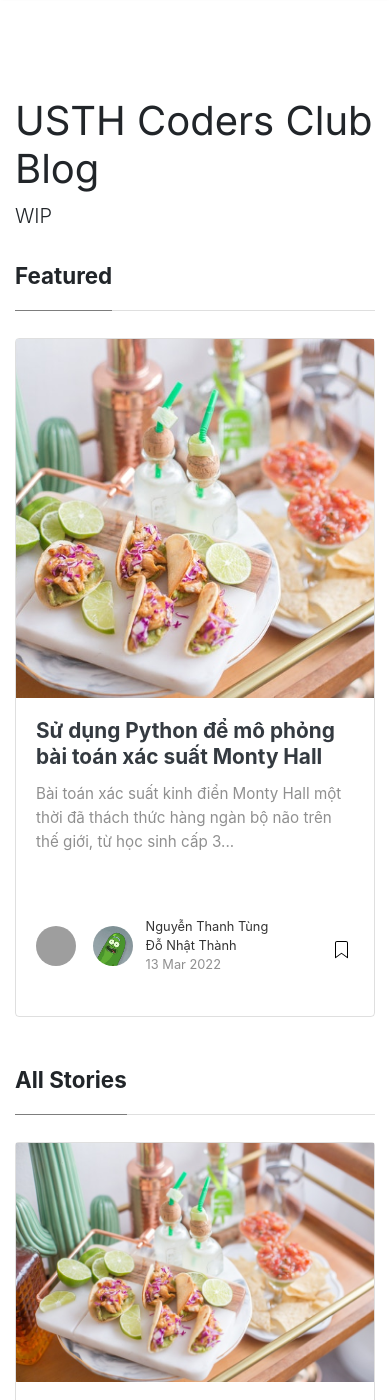
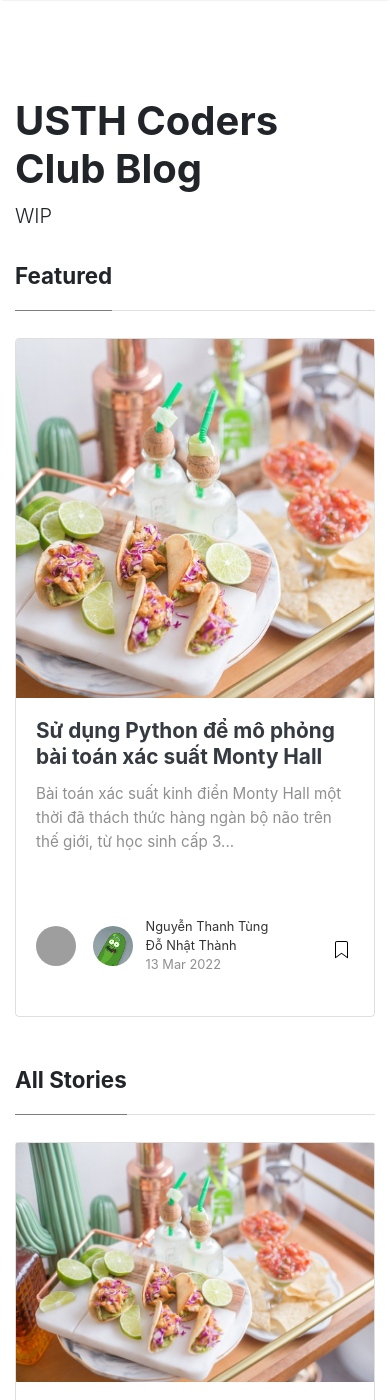
Before and after one commit to USTH-Coders-Club/USTH-Coders-Club.github.io, a Jekyll site: the page built from index.html, in a window 390 px wide and 1400 px high. Built offline with Jekyll 4.4.1, drawn with Linux system fonts in a browser that asks for light colours; nearby versions of some CDN libraries; the list of posts is cut into pages by our own code; grey boxes are pictures that could not be loaded.

Commit message:
[site] update font

```diff
--- a/assets/css/screen.css
+++ b/assets/css/screen.css
@@ -3,12 +3,16 @@
 Copyright: Sal, WowThemes.net, https://www.wowthemes.net
 License: https://www.wowthemes.net/freebies-license/
 */
-@media screen and (min-width:1500px) {
-    html { font-size:18px; } /* Increase the font size on higher resolutions */
-    .container {max-width:80%;}
+@media screen and (min-width: 1500px) {
+    html {
+        font-size: 18px;
+    } /* Increase the font size on higher resolutions */
+    .container {
+        max-width: 80%;
+    }
 }
 html {
-    font-family: "Roboto";
+    font-family: "Inter", "Roboto", sans-serif;
 }
 .mainheading {
     padding: 1rem 0rem;
@@ -27,10 +31,10 @@
 pre {
     -moz-box-sizing: border-box;
     box-sizing: border-box;
-    border: #E3EDF3 1px solid;
+    border: #e3edf3 1px solid;
     width: 100%;
     padding: 7px;
-    font-size: .9rem;
+    font-size: 0.9rem;
     white-space: pre;
     overflow: auto;
     background: #fff;
@@ -41,8 +45,8 @@
 }
 
 .mediumnavigation {
-    background: rgba(255, 255, 255, .97);
-    box-shadow: 0 2px 2px -2px rgba(0, 0, 0, .15);
+    background: rgba(255, 255, 255, 0.97);
+    box-shadow: 0 2px 2px -2px rgba(0, 0, 0, 0.15);
     transition: top 0.2s ease-in-out;
 }
 
@@ -66,7 +70,7 @@
 }
 
 .section-title h2 {
-    border-bottom: 1px solid rgba(0, 0, 0, .125);
+    border-bottom: 1px solid rgba(0, 0, 0, 0.125);
     margin-bottom: 25px;
     font-weight: 700;
     font-size: 1.4rem;
@@ -74,7 +78,7 @@
 }
 
 .section-title span {
-    border-bottom: 1px solid rgba(0, 0, 0, .44);
+    border-bottom: 1px solid rgba(0, 0, 0, 0.44);
     display: inline-block;
     padding-bottom: 20px;
     margin-bottom: -1px;
@@ -91,7 +95,7 @@
     margin-bottom: 0rem;
 }
 
-@media (min-width:576px) {
+@media (min-width: 576px) {
     .card-columns.listfeaturedtag {
         -webkit-column-count: 2;
         -moz-column-count: 2;
@@ -99,7 +103,7 @@
     }
 }
 
-@media (min-width:992px) {
+@media (min-width: 992px) {
     .navbar-expand-lg .navbar-nav .nav-link {
         padding-right: 0.8rem;
         padding-left: 0.8rem;
@@ -107,9 +111,9 @@
 }
 
 .listfeaturedtag {
-    border: 1px solid rgba(0, 0, 0, .125);
-    border-radius: .25rem;
-    transition: all 0.3s cubic-bezier(.25, .8, .25, 1);
+    border: 1px solid rgba(0, 0, 0, 0.125);
+    border-radius: 0.25rem;
+    transition: all 0.3s cubic-bezier(0.25, 0.8, 0.25, 1);
 }
 
 .listfeaturedtag .wrapthumbnail {
@@ -134,8 +138,8 @@
     display: block;
     background-position: 38% 22% !important;
     background-origin: border-box !important;
-    border-top-left-radius: .25rem;
-    border-bottom-left-radius: .25rem;
+    border-top-left-radius: 0.25rem;
+    border-bottom-left-radius: 0.25rem;
 }
 
 .listfeaturedtag .card-block {
@@ -151,7 +155,7 @@
 
 .listfeaturedtag h4.card-text,
 .listrecent h4.card-text {
-    color: rgba(0, 0, 0, .44);
+    color: rgba(0, 0, 0, 0.44);
     font-size: 0.95rem;
     line-height: 1.6;
     font-weight: 400;
@@ -164,7 +168,7 @@
     max-height: 100%;
 }
 
-@media (max-width:991px) {
+@media (max-width: 991px) {
     .featured-box-img-cover {
         height: auto;
         width: 100%;
@@ -172,7 +176,7 @@
 }
 
 .wrapfooter {
-    font-size: .8rem;
+    font-size: 0.8rem;
     display: flex;
     align-items: center;
     margin-bottom: 15px;
@@ -200,7 +204,7 @@
 
 .post-top-meta span {
     font-size: 0.9rem;
-    color: rgba(0, 0, 0, .44);
+    color: rgba(0, 0, 0, 0.44);
     display: inline-block;
 }
 
@@ -230,7 +234,7 @@
 
 span.post-date,
 span.post-read {
-    color: rgba(0, 0, 0, .44);
+    color: rgba(0, 0, 0, 0.44);
 }
 
 span.post-read-more {
@@ -241,12 +245,12 @@
 }
 
 span.post-read-more a {
-    color: rgba(0, 0, 0, .44);
+    color: rgba(0, 0, 0, 0.44);
 }
 
 span.post-name a,
 span.post-read-more a:hover {
-    color: rgba(0, 0, 0, .8);
+    color: rgba(0, 0, 0, 0.8);
 }
 
 .dot:after {
@@ -286,7 +290,7 @@
 
 .mediumnavigation .dropdown-menu {
     border: 1px solid rgba(0, 0, 0, 0.08);
-    margin: .5rem 0 0;
+    margin: 0.5rem 0 0;
 }
 
 .mediumnavigation .nav-item,
@@ -307,7 +311,7 @@
 }
 
 .mainheading h1.sitetitle {
-    font-family: "Inter";
+    font-weight: bold;
 }
 
 .mainheading h1.posttitle {
@@ -316,11 +320,11 @@
 }
 
 .footer {
-    border-top: 1px solid rgba(0, 0, 0, .05) !important;
+    border-top: 1px solid rgba(0, 0, 0, 0.05) !important;
     padding-top: 15px;
     padding-bottom: 12px;
     font-size: 0.8rem;
-    color: rgba(0, 0, 0, .44);
+    color: rgba(0, 0, 0, 0.44);
     margin-top: 50px;
     margin-bottom: 62px;
     position: relative;
@@ -328,20 +332,20 @@
 }
 
 .link-dark {
-    color: rgba(0, 0, 0, .8);
+    color: rgba(0, 0, 0, 0.8);
 }
 
 .article-post {
     font-size: 1.1rem;
     line-height: 1.84;
-    color: rgba(0, 0, 0, .8);
+    color: rgba(0, 0, 0, 0.8);
 }
 
 blockquote {
     border-left: 4px solid #00ab6b;
     padding: 0 20px;
     font-style: italic;
-    color: rgba(0, 0, 0, .5);
+    color: rgba(0, 0, 0, 0.5);
 }
 
 .article-post p,
@@ -390,23 +394,23 @@
     top: 100px;
 }
 
-@media (min-width:1024px) {
+@media (min-width: 1024px) {
     .share ul li {
         display: block;
     }
 }
 
-@media (max-width:999px) {
+@media (max-width: 999px) {
     .featured-box-img-cover {
         height: 359px;
     }
 
     .alertbar {
-        position: relative !Important;
+        position: relative !important;
         margin-bottom: 20px;
         margin-top: 20px;
-        box-shadow: none !Important;
-        padding-right: 14px !Important;
+        box-shadow: none !important;
+        padding-right: 14px !important;
     }
 
     #comments {
@@ -414,7 +418,7 @@
     }
 
     .jumbotron.fortags {
-        margin-bottom: 0 !Important;
+        margin-bottom: 0 !important;
     }
 
     .alertbar form {
@@ -427,13 +431,13 @@
     }
 
     .alertbar input[type="submit"] {
-        border-radius: 3px !Important;
+        border-radius: 3px !important;
     }
 
     .alertbar input[type="email"] {
-        margin-right: 0px !Important;
+        margin-right: 0px !important;
         display: block;
-        border-right: 1px solid #ddd !Important;
+        border-right: 1px solid #ddd !important;
         margin-bottom: 10px;
     }
 
@@ -461,13 +465,13 @@
     }
 }
 
-@media (max-width:1024px) {
+@media (max-width: 1024px) {
     .post-top-meta .col-md-10 {
         text-align: center;
     }
 }
 
-@media (max-width:767px) {
+@media (max-width: 767px) {
     .post-top-meta.authorpage {
         text-align: center;
     }
@@ -475,8 +479,8 @@
 
 .share,
 .share a {
-    color: rgba(0, 0, 0, .44);
-    fill: rgba(0, 0, 0, .44);
+    color: rgba(0, 0, 0, 0.44);
+    fill: rgba(0, 0, 0, 0.44);
 }
 
 .graybg {
@@ -486,7 +490,7 @@
 }
 
 .listrelated .card {
-    box-shadow: 0 1px 7px rgba(0, 0, 0, .05);
+    box-shadow: 0 1px 7px rgba(0, 0, 0, 0.05);
     border: 0;
 }
 
@@ -502,14 +506,14 @@
 }
 
 ul.tags li a {
-    background: rgba(0, 0, 0, .05);
-    color: rgba(0, 0, 0, .6);
+    background: rgba(0, 0, 0, 0.05);
+    color: rgba(0, 0, 0, 0.6);
     border-radius: 3px;
     padding: 5px 10px;
 }
 
 ul.tags li a:hover {
-    background: rgba(0, 0, 0, .07);
+    background: rgba(0, 0, 0, 0.07);
     text-decoration: none;
 }
 
@@ -526,8 +530,8 @@
 }
 
 .btn.follow {
-    border-color: #02B875;
-    color: #1C9963;
+    border-color: #02b875;
+    color: #1c9963;
     padding: 3px 10px;
     text-align: center;
     border-radius: 999em;
@@ -536,8 +540,8 @@
 }
 
 .btn.subscribe {
-    background-color: #1C9963;
-    border-color: #1C9963;
+    background-color: #1c9963;
+    border-color: #1c9963;
     color: rgba(255, 255, 255, 1);
     fill: rgba(255, 255, 255, 1);
     border-radius: 30px;
@@ -553,7 +557,7 @@
 }
 
 .alertbar {
-    box-shadow: 0 -3px 10px 0 rgba(0, 0, 0, .0785);
+    box-shadow: 0 -3px 10px 0 rgba(0, 0, 0, 0.0785);
     position: fixed;
     bottom: 0;
     left: 0;
@@ -582,8 +586,8 @@
 }
 
 .alertbar input[type="submit"] {
-    background-color: #1C9963;
-    border: 1px solid #1C9963;
+    background-color: #1c9963;
+    border: 1px solid #1c9963;
     color: rgba(255, 255, 255, 1);
     fill: rgba(255, 255, 255, 1);
     font-size: 0.85rem;
@@ -598,23 +602,23 @@
 }
 
 .form-control::-webkit-input-placeholder {
-    color: rgba(0, 0, 0, .5);
+    color: rgba(0, 0, 0, 0.5);
 }
 
 .form-control:-moz-placeholder {
-    color: rgba(0, 0, 0, .5);
+    color: rgba(0, 0, 0, 0.5);
 }
 
 .form-control::-moz-placeholder {
-    color: rgba(0, 0, 0, .5);
+    color: rgba(0, 0, 0, 0.5);
 }
 
 .form-control:-ms-input-placeholder {
-    color: rgba(0, 0, 0, .5);
+    color: rgba(0, 0, 0, 0.5);
 }
 
 .form-control::-ms-input-placeholder {
-    color: rgba(0, 0, 0, .5);
+    color: rgba(0, 0, 0, 0.5);
 }
 
 .authorpage h1 {
@@ -628,7 +632,7 @@
 
 .authorpage .author-description {
     font-size: 1rem;
-    color: rgba(0, 0, 0, .6);
+    color: rgba(0, 0, 0, 0.6);
 }
 
 .post-top-meta.authorpage .btn.follow {
@@ -691,9 +695,9 @@
 }
 
 .article-post img.shadow {
-    -webkit-box-shadow: 0px 0px 10px 0px rgba(0, 0, 0, 0.30);
-    -moz-box-shadow: 0px 0px 10px 0px rgba(0, 0, 0, 0.30);
-    box-shadow: 0px 0px 10px 0px rgba(0, 0, 0, 0.30);
+    -webkit-box-shadow: 0px 0px 10px 0px rgba(0, 0, 0, 0.3);
+    -moz-box-shadow: 0px 0px 10px 0px rgba(0, 0, 0, 0.3);
+    box-shadow: 0px 0px 10px 0px rgba(0, 0, 0, 0.3);
 }
 
 .layout-page .article-post {
@@ -752,7 +756,7 @@
     color: #fff;
 }
 
-@media (min-width:768px) {
+@media (min-width: 768px) {
     .jumbotron.fortags {
         margin-bottom: -50px;
         margin-top: 3rem;
@@ -840,7 +844,7 @@
 .spoiler {
     color: transparent;
     text-shadow: 0 0 10px rgba(0, 0, 0, 0.4);
-    transition: all .4s;
+    transition: all 0.4s;
     cursor: pointer;
     position: relative;
 }
@@ -848,7 +852,7 @@
 .spoiler:after {
     position: absolute;
     opacity: 0;
-    content: 'Click to reveal spoiler';
+    content: "Click to reveal spoiler";
     top: 45%;
     left: calc(50% - 100px);
     text-shadow: none;
@@ -861,7 +865,7 @@
     width: 150px;
     text-align: center;
     border-radius: 3px;
-    transition: all .4s;
+    transition: all 0.4s;
 }
 
 .spoiler:hover:after {
@@ -873,7 +877,7 @@
     display: block;
     border: 0 none;
     opacity: 1;
-    transition: opacity .25s;
+    transition: opacity 0.25s;
     background: #f2f2f2;
     outline: 0 none;
 }
@@ -881,5 +885,5 @@
 .lazyimg[data-src],
 .lazyimg[data-srcset] {
     opacity: 0;
-    transition: opacity .25s;
+    transition: opacity 0.25s;
 }
```
